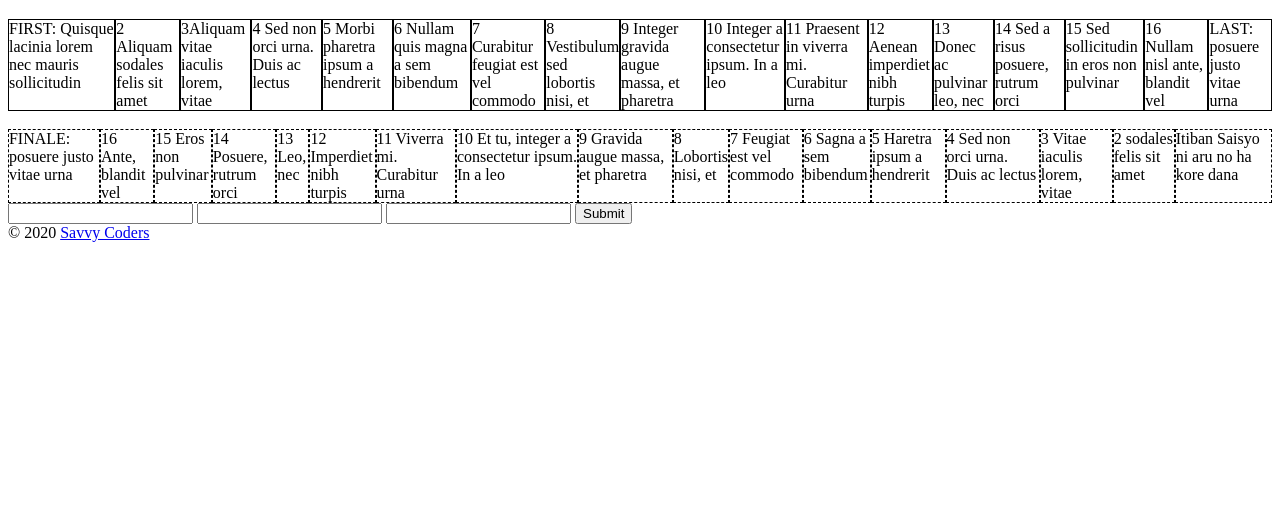
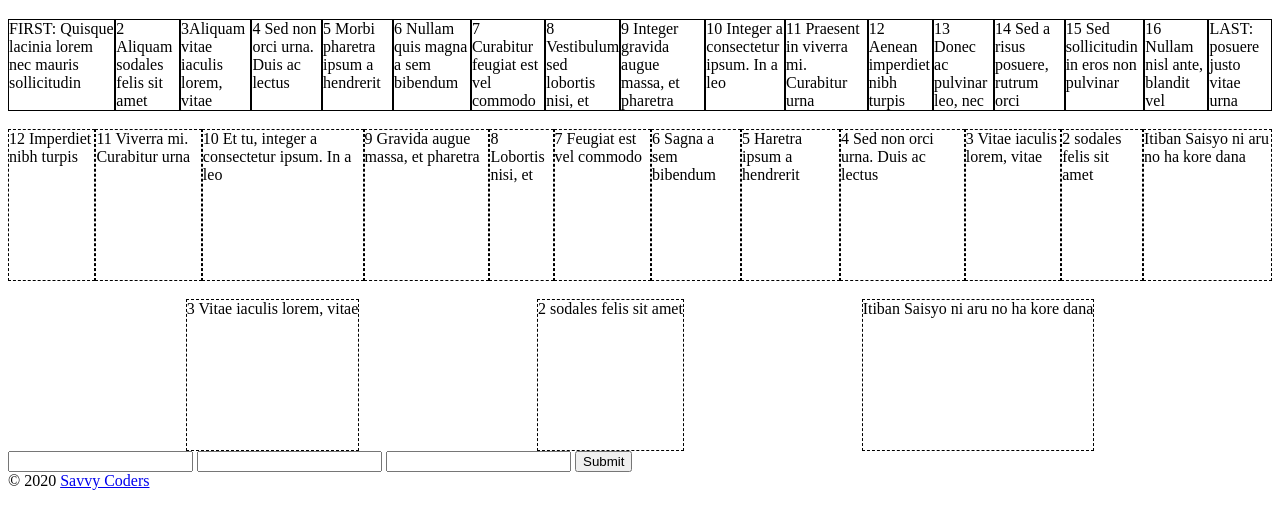
Before and after one commit to tmxpt/hwAug21, a website: page ClassActivities/5wk/6Activity/index.html in a window 1280 px wide. Shown: the part 61-590 px from the top of the page. Drawn offline with Linux system fonts and the light colour scheme; a web font is replaced by a local one.

Commit message:
wk5.1 update

```diff
--- a/ClassActivities/5wk/6Activity/index.html
+++ b/ClassActivities/5wk/6Activity/index.html
@@ -46,11 +46,12 @@
     <div id="block10">10 Et tu, integer a consectetur ipsum. In a leo</div>
     <div id="block11">11 Viverra mi. Curabitur urna</div>
     <div id="block12">12 Imperdiet nibh turpis</div>
-    <div id="block13">13 Leo, nec</div>
-    <div id="block14">14 Posuere, rutrum orci</div>
-    <div id="block15">15 Eros non pulvinar</div>
-    <div id="block16">16 Ante, blandit vel</div>
-    <div id="block17">FINALE: posuere justo vitae urna</div>
+  </content>
+  <br>
+  <content class="responsive flex3">
+    <div id="block1">Itiban Saisyo ni aru no ha kore dana</div>
+    <div id="block2">2  sodales felis sit amet </div>
+    <div id="block3">3 Vitae iaculis lorem, vitae</div>
   </content>
   <form>
     <input type="text">
--- a/ClassActivities/5wk/6Activity/style.css
+++ b/ClassActivities/5wk/6Activity/style.css
@@ -19,7 +19,22 @@
     border: 1px dashed;
   }
 
+  .flex2 div{min-height:150px;}
+
+  .flex3 {
+    display: flex;
+    flex-direction: row-reverse;
+    justify-content: space-evenly;
+  }
+
+  .flex3 > * {
+    border: 1px dashed;
+  }
+
+  .flex3 div{min-height:150px;}
   @media print {
+
+
     .flex > * {
       border: none;
     }
```
